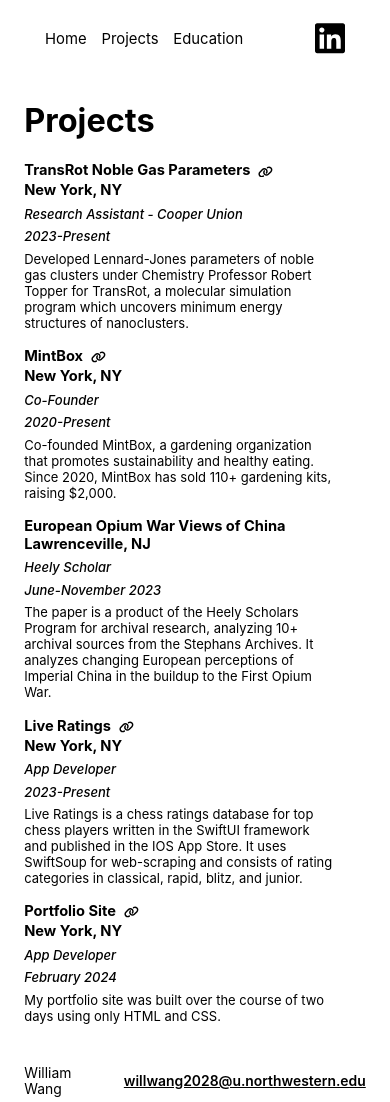
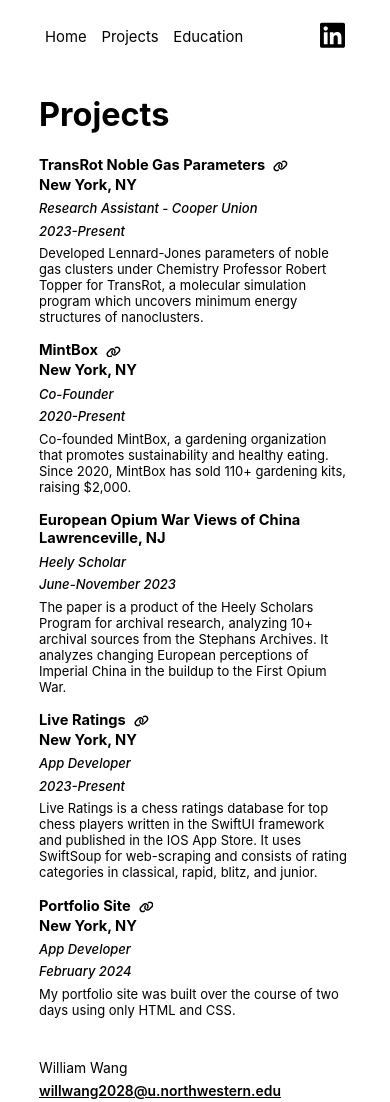
Before and after one commit to WilliamWang24/Portfolio-Site, a plain HTML site: page projects.html in a window 390 px wide. Drawn offline with Linux system fonts and the light colour scheme.

Commit message:
Mobile Responsive Updates

```diff
--- a/global.css
+++ b/global.css
@@ -120,4 +120,14 @@ footer {
     #linkedin>svg {
         width: 25px;
     }
+
+    footer {
+        display: flex;
+        flex-direction: column;
+        align-items: flex-start;
+    }
+
+    .copyright-text {
+        margin-bottom: 0.5em;
+    }
 }
--- a/projects.html
+++ b/projects.html
@@ -26,7 +26,7 @@
                 <a href="education.html" class = "nav-text">Education</a>
 
             </div>
-            <a id = "linkedin" href="https://www.linkedin.com/in/williamwang88/"><svg style = "width: 30px" xmlns="http://www.w3.org/2000/svg" viewBox="0 0 448 512"><!--!Font Awesome Free 6.5.1 by @fontawesome - https://fontawesome.com License - https://fontawesome.com/license/free Copyright 2024 Fonticons, Inc.--><path d="M416 32H31.9C14.3 32 0 46.5 0 64.3v383.4C0 465.5 14.3 480 31.9 480H416c17.6 0 32-14.5 32-32.3V64.3c0-17.8-14.4-32.3-32-32.3zM135.4 416H69V202.2h66.5V416zm-33.2-243c-21.3 0-38.5-17.3-38.5-38.5S80.9 96 102.2 96c21.2 0 38.5 17.3 38.5 38.5 0 21.3-17.2 38.5-38.5 38.5zm282.1 243h-66.4V312c0-24.8-.5-56.7-34.5-56.7-34.6 0-39.9 27-39.9 54.9V416h-66.4V202.2h63.7v29.2h.9c8.9-16.8 30.6-34.5 62.9-34.5 67.2 0 79.7 44.3 79.7 101.9V416z"/></svg>                </a>
+            <a id = "linkedin" href="https://www.linkedin.com/in/williamwang88/"><svg xmlns="http://www.w3.org/2000/svg" viewBox="0 0 448 512"><!--!Font Awesome Free 6.5.1 by @fontawesome - https://fontawesome.com License - https://fontawesome.com/license/free Copyright 2024 Fonticons, Inc.--><path d="M416 32H31.9C14.3 32 0 46.5 0 64.3v383.4C0 465.5 14.3 480 31.9 480H416c17.6 0 32-14.5 32-32.3V64.3c0-17.8-14.4-32.3-32-32.3zM135.4 416H69V202.2h66.5V416zm-33.2-243c-21.3 0-38.5-17.3-38.5-38.5S80.9 96 102.2 96c21.2 0 38.5 17.3 38.5 38.5 0 21.3-17.2 38.5-38.5 38.5zm282.1 243h-66.4V312c0-24.8-.5-56.7-34.5-56.7-34.6 0-39.9 27-39.9 54.9V416h-66.4V202.2h63.7v29.2h.9c8.9-16.8 30.6-34.5 62.9-34.5 67.2 0 79.7 44.3 79.7 101.9V416z"/></svg>                </a>
         </nav>
         <div id="content-body">
             <div class="flex-start">
--- a/style.css
+++ b/style.css
@@ -21,7 +21,7 @@
     text-align: center;
     margin-bottom: 1em;
     font-size: 1.2em;
-    max-width: 900px;
+    max-width: 800px;
   }
 
   .primary-btn {
```
Also changed, not shown: education.html (+2 -1 lines).
